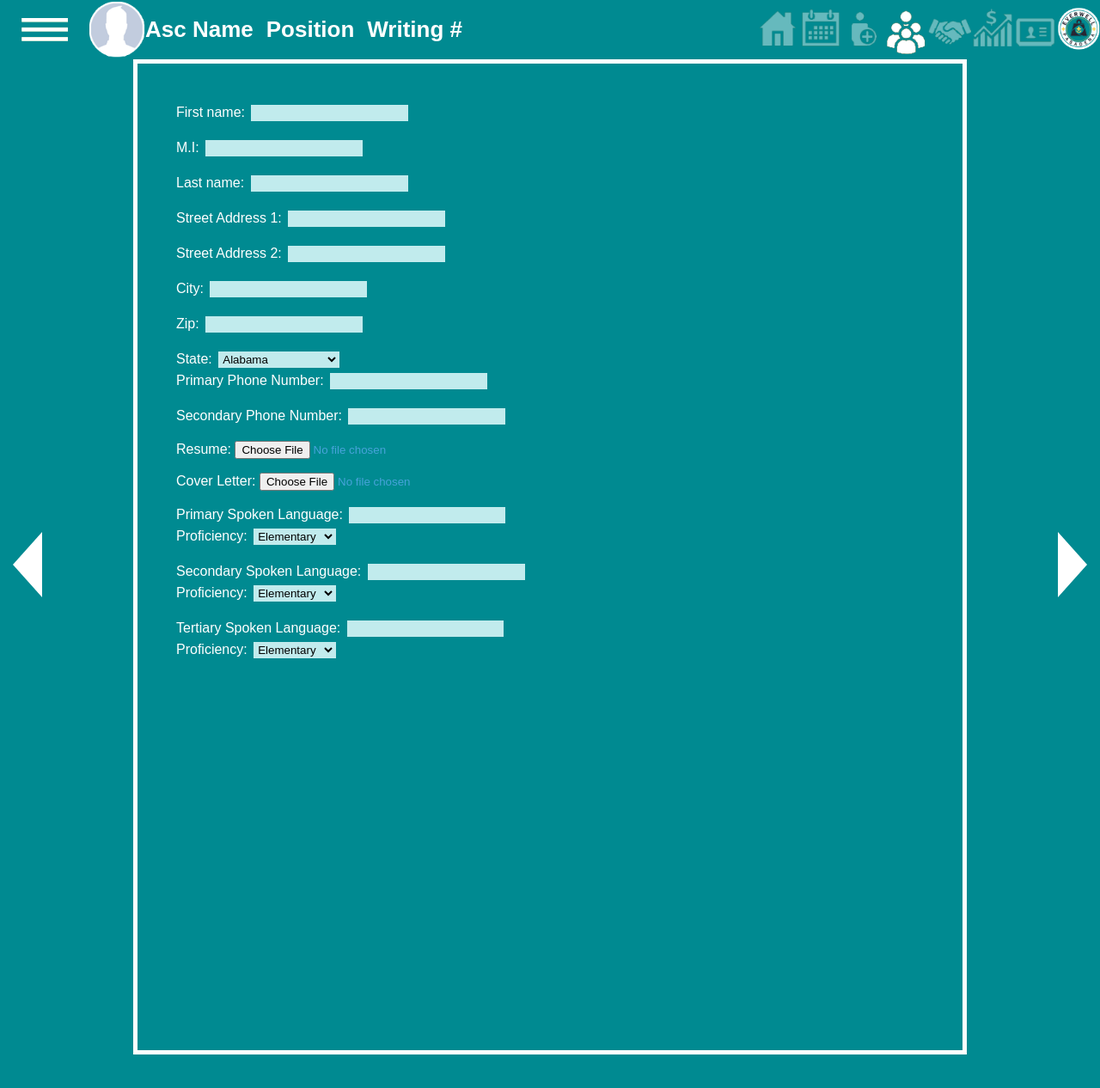
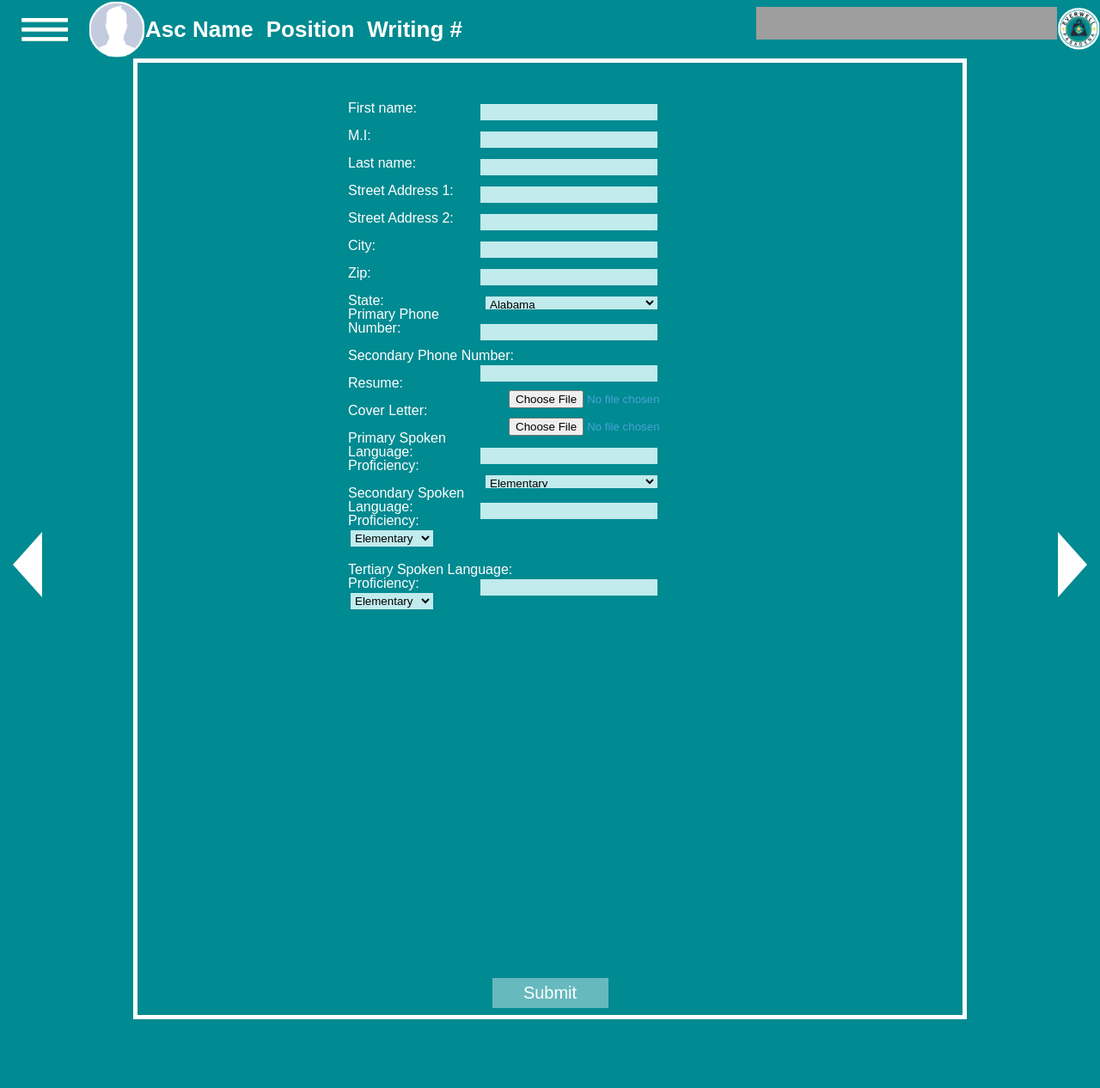
Before and after one commit to carmen-ng/ProjectX, a PHP site: page /slide.html in a window 1280 px wide. Shown: the top 1266 px of the page at 86% size. Run offline with PHP 8.4, Linux system fonts and the light colour scheme; some libraries are stand-ins or nearby versions; grey boxes are pictures that could not be loaded.

Commit message:
altered guillotine time, icons and scroll

```diff
--- a/recruit/ReviewLeads.html
+++ b/recruit/ReviewLeads.html
@@ -22,7 +22,7 @@
 
 					<nav class="cbp-spmenu cbp-spmenu-vertical cbp-spmenu-left" id="cbp-spmenu-s1">
 						<h3>Recruitment</h3>
-						<a href="createRec.html">Create a Lead Profile</a>
+						<a href="slide.html">Create a Lead Profile</a>
 						<a href="#">Search Recruit Leads</a>
 						<a href="ReviewLeads.html" class="active">View Recruit Leads</a>
 						<a href="#">Menu Item</a>
--- a/recruit/beta.css
+++ b/recruit/beta.css
@@ -207,14 +207,58 @@ body,
 .coTitle,
 .coForm{position: relative;}
 .container{
-    max-width: 1280px;
+/*    max-width: 1280px;*/
     margin: 0 auto;
 }
 .header{
     margin: 0 auto;
     margin-top: 70px;
 }
-.nav {/*height: 70px;*/}
+.nav {
+/*    width: 100%;
+    position: fixed;
+    z-index: 5;
+    color: #fff;
+    background-color: #66B9BD;
+    height: 70px;
+    bottom: 682px;*/
+}
+input.formName,
+select.state,
+.resumeBtn,
+.cvBtn,
+.proficiency1,
+input.assDist,
+input.yesNomName,
+input.lead{float: right;}
+input.fn.formName,
+input.mi.formName,
+input.ln.formName,
+input.s1.formName,
+input.s2.formName,
+input.city.formName,
+input.zip.formName,
+input.phone1.formName,
+input.phone2.formName,
+input.lang1.formName,
+input.lang2.formName,
+input.lang3.formName,
+select.state,
+.proficiency1,
+input.hs.formName,
+input.gradForm.formName,
+input.formName,
+input.coForm.formName,
+input.lead,
+input.yesNomName,
+input.assDist,
+input.lead{
+    margin-right: 600px;
+    width: 200px;
+    height: 15px;
+}
+.resumeBtn,
+.cvBtn{margin-right: 520px;}
 .ham {margin: 22px 25px 17px 25px;}
 .face {
     margin-top: 3px;
@@ -238,29 +282,47 @@ a {text-decoration: none;}
 .navLeft,.navRight{display: -webkit-inline-box}
 .navRight {float: right;}
 .fp-section{background-color: #008a91!important;}
-.container{}
 .section{
     margin: 0 auto;
     max-width: 1280px;
+    height: 100%;
 }
 /*.fp-controlArrow{margin: 0 90px;}*/
-.fp-slides{
-    width: 75%;
-    margin: 0 auto;
-    border: 5px solid #fff;
-    height: 88%;
-}
+
 .fp-prev{float: left;}
 .fp-next{float: right;}
+.submitBtn{
+    margin: 0 auto;
+    width: 135px;
+    position: relative;
+    bottom: 50px;
+    z-index: 100;
+    background-color: #66b9bd;
+}
+.submitBtn input{
+    width: 135px;
+    height: 35px;
+    border: 0;
+    font-size: 20px;
+    background-color: #66b9bd;
+}
 /*MEDIA QUERIES*/
 @media screen and (max-width: 954px){
-    .nav{background-color: red;}
+    /*.nav{background-color: red;}*/
     .navRight{display: none;}
     .fp-slides{}
     .fp-prev{float: left;}
     .fp-next{float: right;}
 }
-
+/*show scrollbar on mac*/
+::-webkit-scrollbar {
+    -webkit-appearance: none;
+    width: 20px;
+}
+::-webkit-scrollbar-thumb {
+    background-color: #66b9bd;
+    -webkit-box-shadow: 0 0 1px rgba(255,255,255,.5);
+}
 
 /*slide menu from codrops************/
 
@@ -270,7 +332,9 @@ a {text-decoration: none;}
     font-size: 1.2em;
     padding: 20px;
     margin: 0;
-    font-weight: 300;}
+    font-weight: 300;
+    margin-left: 10px;
+}
 .cbp-spmenu a {
     margin-left: 15px;
     display: block;
@@ -308,7 +372,8 @@ a {text-decoration: none;}
 .cbp-spmenu-right {right: -240px;}
 .cbp-spmenu-left.cbp-spmenu-open {
     left: -14px;
-    top: 70px;
+    top: 69px;
+    border: 6px solid #fff;
     }
 .cbp-spmenu-right.cbp-spmenu-open {right: 0px;}
 /* Push classes applied to the body */
@@ -341,7 +406,87 @@ a {text-decoration: none;}
     .cbp-spmenu-push-toright {left: 190px;}
 }
 
+/*bounce for side menu*/
+.sgmb-bounceIn {
+  -webkit-animation-name: sgmb-bounceIn;
+  animation-name: sgmb-bounceIn;
+}
+@-webkit-keyframes sgmb-bounceInDown {
+  from, 60%, 75%, 90%, to {
+    -webkit-animation-timing-function: cubic-bezier(0.215, 0.610, 0.355, 1.000);
+    animation-timing-function: cubic-bezier(0.215, 0.610, 0.355, 1.000);
+  }
 
+  0% {
+    opacity: 0;
+    -webkit-transform: translate3d(0, -3000px, 0);
+    transform: translate3d(0, -3000px, 0);
+  }
+
+  60% {
+    opacity: 1;
+    -webkit-transform: translate3d(0, 25px, 0);
+    transform: translate3d(0, 25px, 0);
+  }
+
+  75% {
+    -webkit-transform: translate3d(0, -10px, 0);
+    transform: translate3d(0, -10px, 0);
+  }
+
+  90% {
+    -webkit-transform: translate3d(0, 5px, 0);
+    transform: translate3d(0, 5px, 0);
+  }
+
+  to {
+    -webkit-transform: none;
+    transform: none;
+  }
+}
+
+@keyframes bounceInDown {
+  from, 60%, 75%, 90%, to {
+    -webkit-animation-timing-function: cubic-bezier(0.215, 0.610, 0.355, 1.000);
+    animation-timing-function: cubic-bezier(0.215, 0.610, 0.355, 1.000);
+  }
+
+  0% {
+    opacity: 0;
+    -webkit-transform: translate3d(0, -3000px, 0);
+    transform: translate3d(0, -3000px, 0);
+  }
+
+  60% {
+    opacity: 1;
+    -webkit-transform: translate3d(0, 25px, 0);
+    transform: translate3d(0, 25px, 0);
+  }
+
+  75% {
+    -webkit-transform: translate3d(0, -10px, 0);
+    transform: translate3d(0, -10px, 0);
+  }
+
+  90% {
+    -webkit-transform: translate3d(0, 5px, 0);
+    transform: translate3d(0, 5px, 0);
+  }
+
+  to {
+    -webkit-transform: none;
+    transform: none;
+  }
+}
+
+.sgmb-bounceInDown {
+  -webkit-animation-name: sgmb-bounceInDown;
+  animation-name: sgmb-bounceInDown;
+}
+
+
+}
+/*end of bounce*/
 /*for carousel ********************************/
 
 /*!
@@ -375,6 +520,7 @@ html.fp-enabled,
     -webkit-box-sizing: border-box; /* Safari<=5 Android<=3 */
     -moz-box-sizing: border-box; /* <=28 */
     box-sizing: border-box;
+
 }
 .fp-slide {
     float: left;
@@ -384,13 +530,20 @@ html.fp-enabled,
     display: block;
 }
 .fp-slides {
+    width: 75%;
+    margin: 0 auto;
     z-index:1;
-    overflow: hidden;
+    overflow: scroll;
+    overflow-x: hidden;
     position: relative;
     -webkit-transition: all 0.3s ease-out; /* Safari<=6 Android<=4.3 */
     transition: all 0.3s ease-out;
     top: -2px;
+    background-color: #008a91;
+    border: 5px solid #fff;
+    height: 85%;
 }
+
 .fp-section.fp-table, .fp-slide.fp-table {
     display: table;
     table-layout:fixed;
@@ -406,7 +559,8 @@ html.fp-enabled,
     float: left;
     position: relative;
     top:45px;
-    left: 45px;
+
+    left: 245px;
 }
 .fp-controlArrow {
     -webkit-user-select: none; /* webkit (safari, chrome) browsers */
--- a/recruit/js/gu-trans.js
+++ b/recruit/js/gu-trans.js
@@ -2,8 +2,8 @@ $(document).ready(function() {
   $(".animsition-overlay").animsition({
     inClass: 'overlay-slide-in-top',
     outClass: 'overlay-slide-out-top',
-    inDuration: 1500,
-    outDuration: 800,
+    inDuration: 400,
+    outDuration: 200,
     linkElement: '.animsition-link',
     // e.g. linkElement: 'a:not([target="_blank"]):not([href^=#])'
     loading: true,
--- a/recruit/slide.html
+++ b/recruit/slide.html
@@ -22,9 +22,9 @@
 					<li><a href="#"><h1>Writing #</h1></a></li>
 					<!-- codrop nav -->
 
-					<nav class="cbp-spmenu cbp-spmenu-vertical cbp-spmenu-left" id="cbp-spmenu-s1">
+					<nav class="cbp-spmenu cbp-spmenu-vertical cbp-spmenu-left bounceInDown" id="cbp-spmenu-s1">
 						<h3>Recruitment</h3>
-						<a class="animsition-link" href="createRec.html" class="active">Create a Lead Profile</a>
+						<a class="animsition-link" href="slide.html" class="active">Create a Lead Profile</a>
 						<a class="animsition-link" href="#">Search Recruit Leads</a>
 						<a class="animsition-link" href="ReviewLeads.html">View Recruit Leads</a>
 						<a class="animsition-link" href="#">Menu Item</a>
@@ -33,14 +33,14 @@
 					<!-- end .navLeft -->
 				</div>
 				<div class="navRight">
-					<li><a href="../home.html"><img class="navLogo" src="images/re-home.png" alt=""></a></li>
-					<li><a href="#"><img class="navLogo" src="images/re-cal.png" alt=""></a></li>
-					<li><a href="dashRec.html"><img class="navLogo" src="images/re-rec.png" alt=""></a></li>
-					<li><a href="#"><img class="navLogo" src="images/re-hr.png" alt=""></a></li>
-					<li><a href="#"><img class="navLogo" src="images/re-lead.png" alt=""></a></li>
-					<li><a href="#"><img class="navLogo" src="images/re-sales.png" alt=""></a></li>
-					<li><a href="#"><img class="navLogo" src="images/re-acc.png" alt=""></a></li>
-					<li><a href="#"><img class="navLogo logoLast" src="images/logo.png" alt=""></a></li>
+					<li><a href="../home.html"><img class="navLogo" src="../images/icon-home.png" alt=""></a></li>
+					<li><a href="#"><img class="navLogo" src="../images/icon-cal.png" alt=""></a></li>
+					<li><a href="dashRec.html"><img class="navLogo" src="../images/icon-rec.png" alt=""></a></li>
+					<li><a href="#"><img class="navLogo" src="../images/icon-hr.png" alt=""></a></li>
+					<li><a href="#"><img class="navLogo" src="../images/icon-leads.png" alt=""></a></li>
+					<li><a href="#"><img class="navLogo" src="../images/icon-sales.png" alt=""></a></li>
+					<li><a href="#"><img class="navLogo" src="../images/icon-accounts-temp.png" alt=""></a></li>
+					<li><a href="#"><img class="navLogo logoLast" src="../images/logo.png" alt=""></a></li>
 					<!-- end .navRight -->
 				</div>
 
@@ -52,8 +52,11 @@
 	<div class="body">
 
 	    <div class="section">
+	   <!--  <h1 class="main-text">Create a Recruit Profile</h1> -->
 			<div class="left slide">
+
 				<form class="leftForm">
+
 						  <label>First name:</label>
 						  <input type="text" name="first-name" class="fn formName">
 						  <br><br>
@@ -136,10 +139,10 @@
 						  <input type="text" name="phone-2" class="phone2 formName">
 						  <br><br>
 						  <label class="resume">Resume:</label>
-						  <input type="file" name="resume" accept="file_extension">
+						  <input type="file" name="resume" class="resumeBtn" accept="file_extension">
 						  <br><br>
 						  <label class="coverLetter">Cover Letter:</label>
-						  <input type="file" name="cover-letter" accept="file_extension">
+						  <input type="file" name="cover-letter" class="cvBtn" accept="file_extension">
 						  <br><br>
 						  <label class="labelLang1">Primary Spoken Language:</label>
 						  <input type="text" name="lang-1" class="lang1 formName">
@@ -581,7 +584,8 @@
 					       <input type="text" name="col-uni-degree" class="gradForm formName"><br><br>
 						   <label class="higherEd">Graduation Year:</label>
 					       <input type="text" name="col-uni-degree" class="gradForm formName">
-		  			</form>
+			     <!-- end middle form -->
+		  		</form>
 	    	</div>
 	    	<div class="right slide">
 	    		<form class="middleForm">
@@ -630,6 +634,10 @@
 		  			</form>
 	    	</div>
 	    	<!-- end section -->
+	    	    <form action="#" class="submitBtn">
+    	<input type="submit" name="submit" value="Submit">
+    	<!-- end submit button -->
+    </form>
 	    	</div>
 	    	<!-- end body -->
 	    </div>
@@ -637,7 +645,7 @@
     </div>
     <!-- end fullpage -->
 </div>
-<script src="js/animsition.js"></script>
+	<script src="js/animsition.js"></script>
 	<script src="js/gu-trans.js"></script>
 	<script src="js/classie.js"></script>
 	<script type="text/javascript">
```
Also changed, not shown: images/hr-acc.png (deleted), images/hr-cal.png (deleted), images/hr-home.png (deleted), images/hr-hr.png (deleted), images/hr-lead.png (deleted), images/hr-rec.png (deleted), images/hr-sales.png (deleted), images/lead-acc.png (deleted), images/lead-cal.png (deleted), images/lead-home.png (deleted), images/lead-hr.png (deleted), images/lead-lead.png (deleted), images/lead-rec.png (deleted), images/lead-sales.png (deleted), 1 other file.
